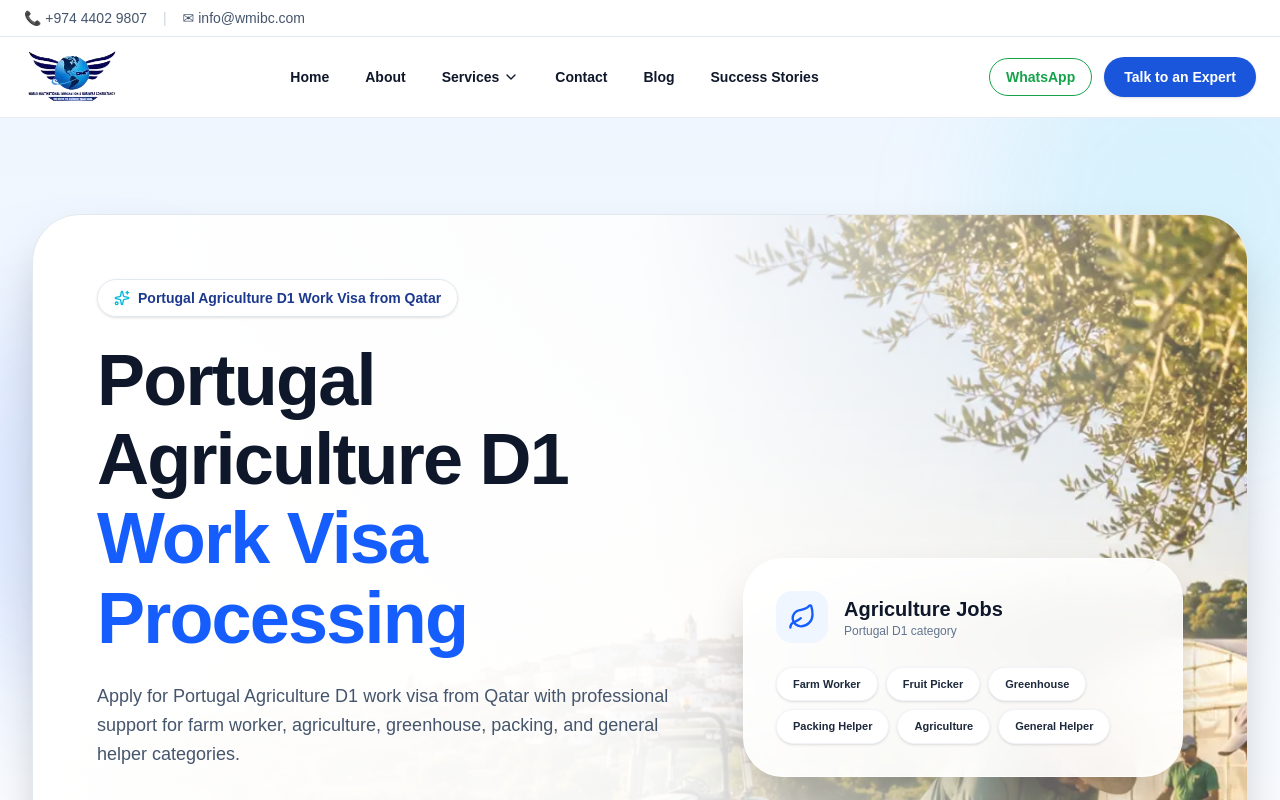
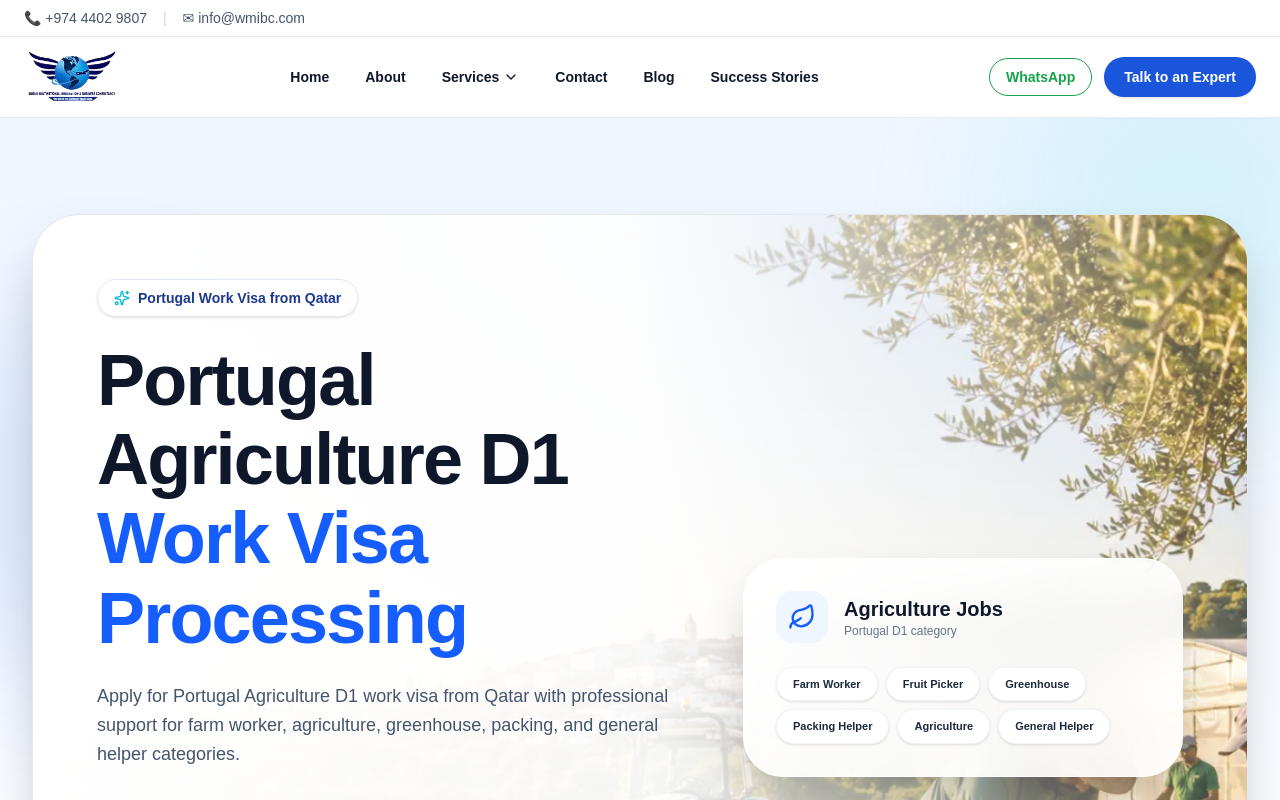
Before and after one commit to sojibjubayer/wmibc-nextjs, a Next.js app: page /work-visa/portugal in a window 1280 px wide. Shown: the top 800 px of the page. Built offline with nearby package versions, Linux system fonts and the light colour scheme.

Commit message:
removed agriculture D1 from portugal

```diff
--- a/src/app/(services)/work-visa/portugal/PortugalWClient.tsx
+++ b/src/app/(services)/work-visa/portugal/PortugalWClient.tsx
@@ -135,7 +135,7 @@ export default function PortugalWClient() {
                 <div className="mb-6 inline-flex max-w-full items-center gap-2 rounded-full border border-slate-200 bg-white/85 px-4 py-2 text-xs font-semibold text-blue-900 shadow-sm backdrop-blur-md sm:text-sm">
                   <Sparkles className="h-4 w-4 shrink-0 text-cyan-500" />
                   <span className="truncate">
-                    Portugal Agriculture D1 Work Visa from Qatar
+                    Portugal Work Visa from Qatar
                   </span>
                 </div>
 
```
